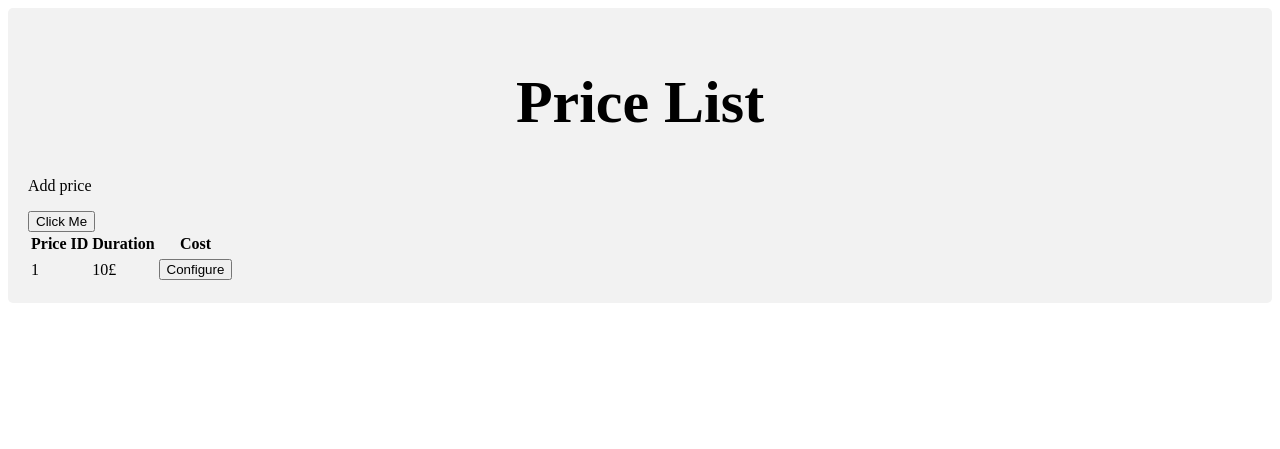
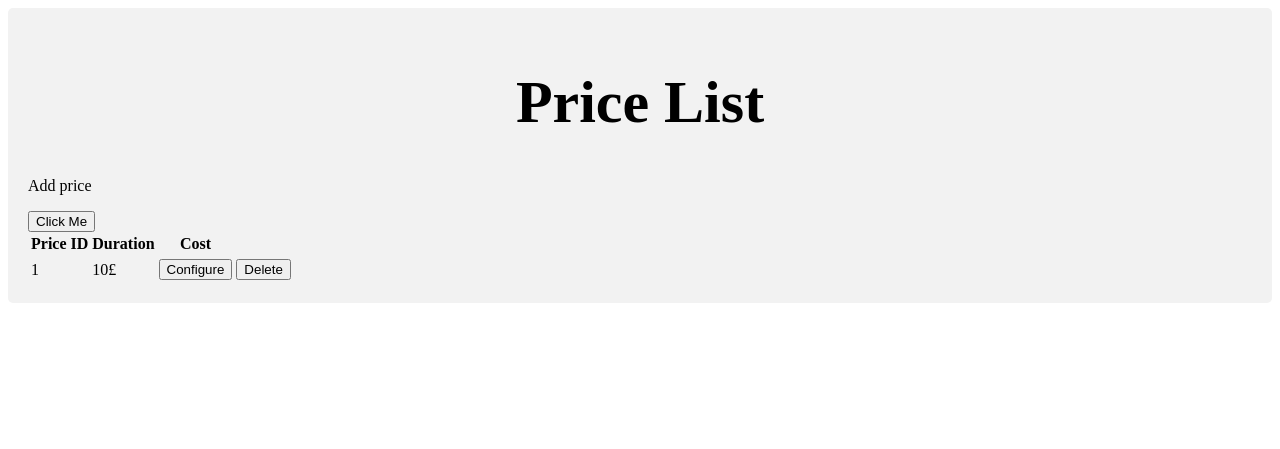
Before and after one commit to SOJ281/COMP2913, a Flask app: page /price in a window 1280 px wide. Shown: the top 449 px of the page. Run offline with Flask 2, Linux system fonts and the light colour scheme; tables that the repository leaves empty hold one stand-in row (values such as "Sample post").

Commit message:
delete price option

```diff
--- a/app/templates/price.html
+++ b/app/templates/price.html
@@ -14,6 +14,7 @@
                 <th>Price ID</th>
                 <th>Duration</th>
                 <th>Cost</th>
+                <th></th>
                 <th></th>
             </tr>
         </thread>
@@ -38,6 +39,7 @@
                     <td>{{price.cost}}£</td>
 
                     <td><a href="/config_price/{{price.id}}"><button type="button">Configure</button></a></td>
+                    <td><a href="/delete_price/{{price.id}}"><button type="button">Delete</button></a></td>
             </tr>
             {% endfor %}
 
--- a/app/views.py
+++ b/app/views.py
@@ -75,6 +75,13 @@ def add_price():
         db.session.commit()
         return redirect(url_for("price"))
     return render_template("add_price.html")
+
+@app.route("/delete_price/<id>", methods=['GET', 'POST'])
+def delete_price(id):
+    price = models.Prices.query.get(id)
+    db.session.delete(price)
+    db.session.commit()
+    return redirect('/price')
 
 @app.route("/config_scooter/<id>", methods=['GET', 'POST'])
 def config_scooter(id):
```
